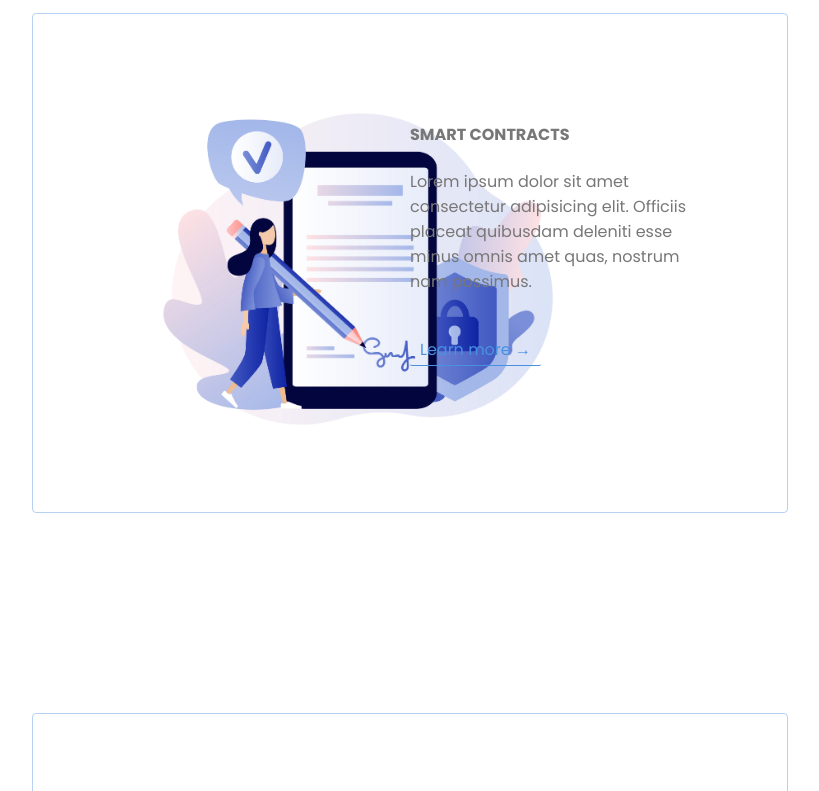
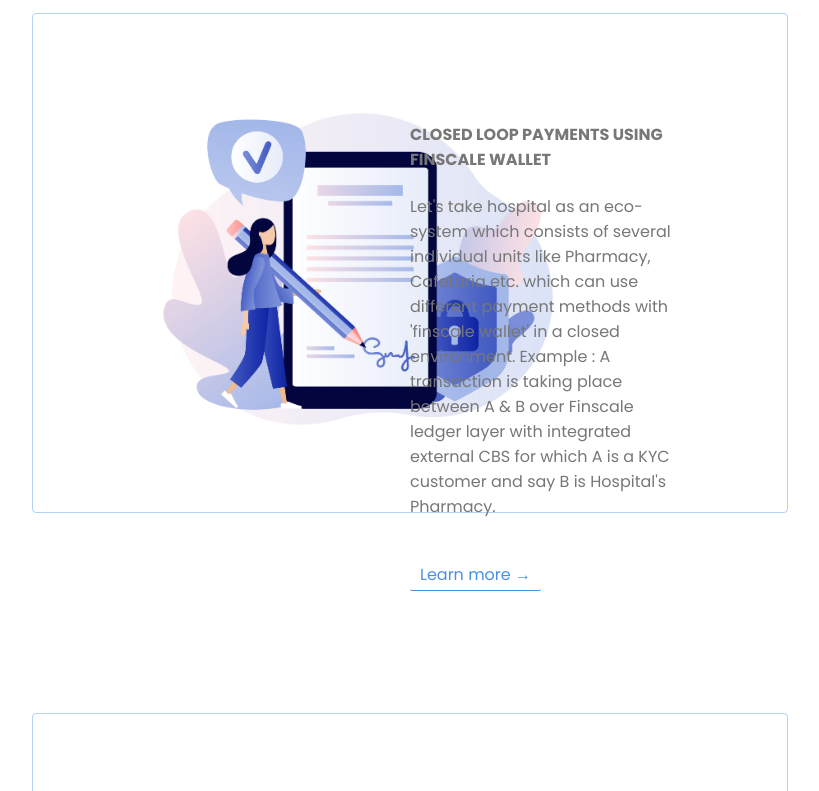
Before and after one commit to muellners/finscale-frontend, a React app: page / in a window 1280 px wide. Shown: the part 1660-2451 px from the top of the page, without its empty margins (230-1049 px from the left). Built offline with nearby package versions, Linux system fonts and the light colour scheme.

Commit message:
CLOSED LOOP PAYMENTS USING FINSCALE WALLET

```diff
--- a/src/components/cards/card.js
+++ b/src/components/cards/card.js
@@ -2,7 +2,7 @@ import React from 'react';
 import './card.scss';
 import sm from '../../img/smart-contracts.jpeg';
 
-export default function Card({right}) {
+export default function Card({right, heading, content, href}) {
   return (
     <div className="card">
 
@@ -14,14 +14,12 @@ export default function Card({right}) {
             </div>
 
             <div className="card__text-box">
-              <h3 className="heading-tertiary">Smart Contracts</h3>
+              <h3 className="heading-tertiary">{heading}</h3>
               <p className="paragraph">
-                Lorem ipsum dolor sit amet consectetur adipisicing elit.
-                Officiis placeat quibusdam deleniti esse minus omnis amet quas,
-                nostrum nam possimus.
+                {content}
               </p>
 
-              <a href="#" className="btn-text">Learn more &rarr;</a>
+              <a href={href} className="btn-text">Learn more &rarr;</a>
 
             </div>
           </>
--- a/src/pages/home/home.js
+++ b/src/pages/home/home.js
@@ -59,7 +59,13 @@ export default function Home() {
         </div>
 
         <div className="usecase__main">
-          <Card right/>
+          <Card
+          right
+          heading="Closed Loop Payments using Finscale Wallet"
+          content="Let's take hospital as an eco-system which consists of several individual units like Pharmacy, Cafetaria etc. which can use different payment methods with 'finscale wallet' in a closed environment.
+                   Example : A transaction is taking place between A & B over Finscale ledger layer with integrated external CBS for which A is a KYC customer and say B is Hospital's Pharmacy."
+          href="https://wallet.finscale.net/"
+          />
           <Card />
           <Card right/>
         </div>
--- a/src/pages/usecase/usecase.js
+++ b/src/pages/usecase/usecase.js
@@ -60,7 +60,7 @@ export default function Usecase() {
 
           <div className="case__text">
             <div className="case__text-box">
-              <h3 className="heading-tertiary">Smart Contracts</h3>
+              <h3 className="heading-tertiary">Closed Loop Payments</h3>
               <p className="paragraph">
                 Lorem ipsum dolor sit amet consectetur adipisicing elit.
                 Officiis placeat quibusdam deleniti esse minus omnis amet quas,
```
